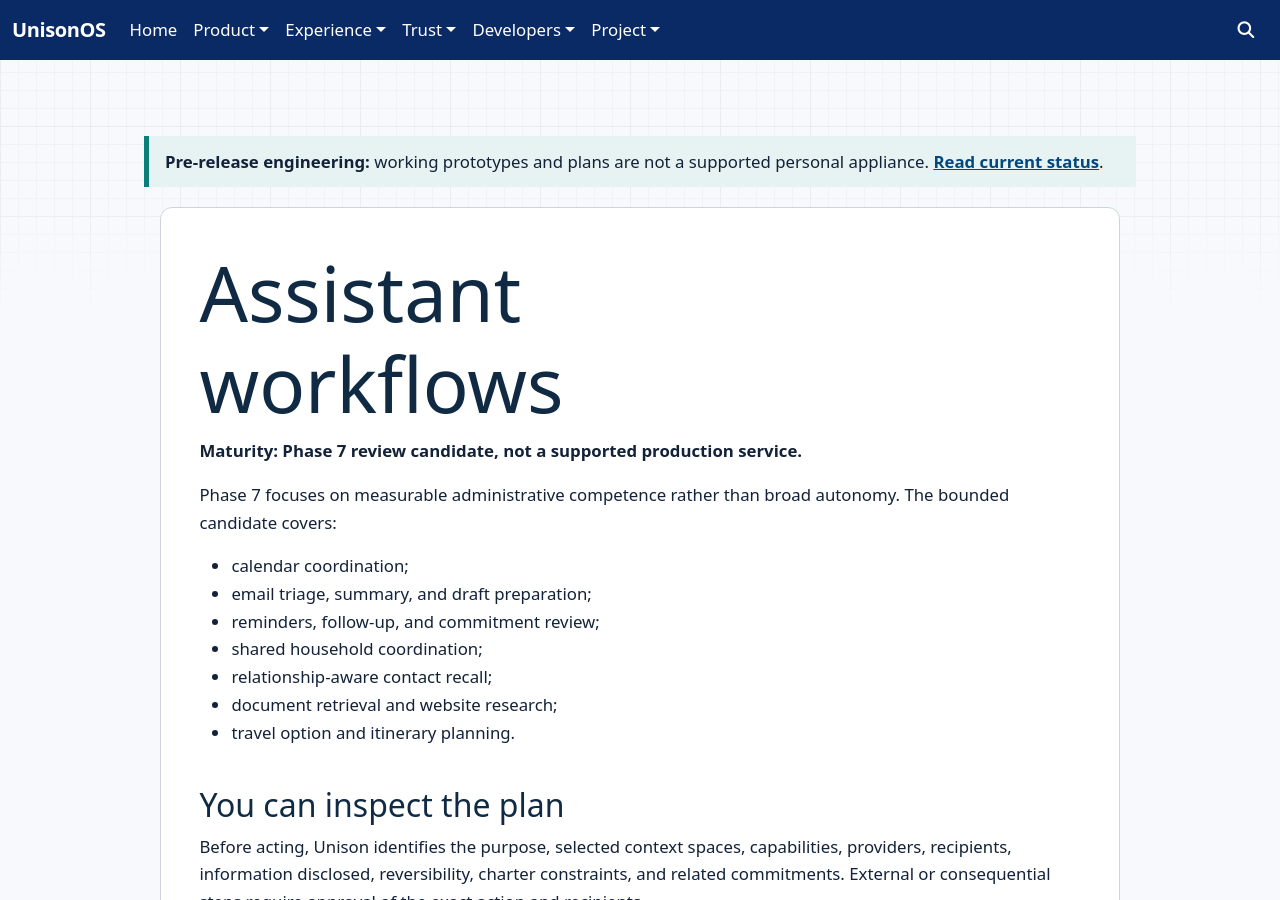
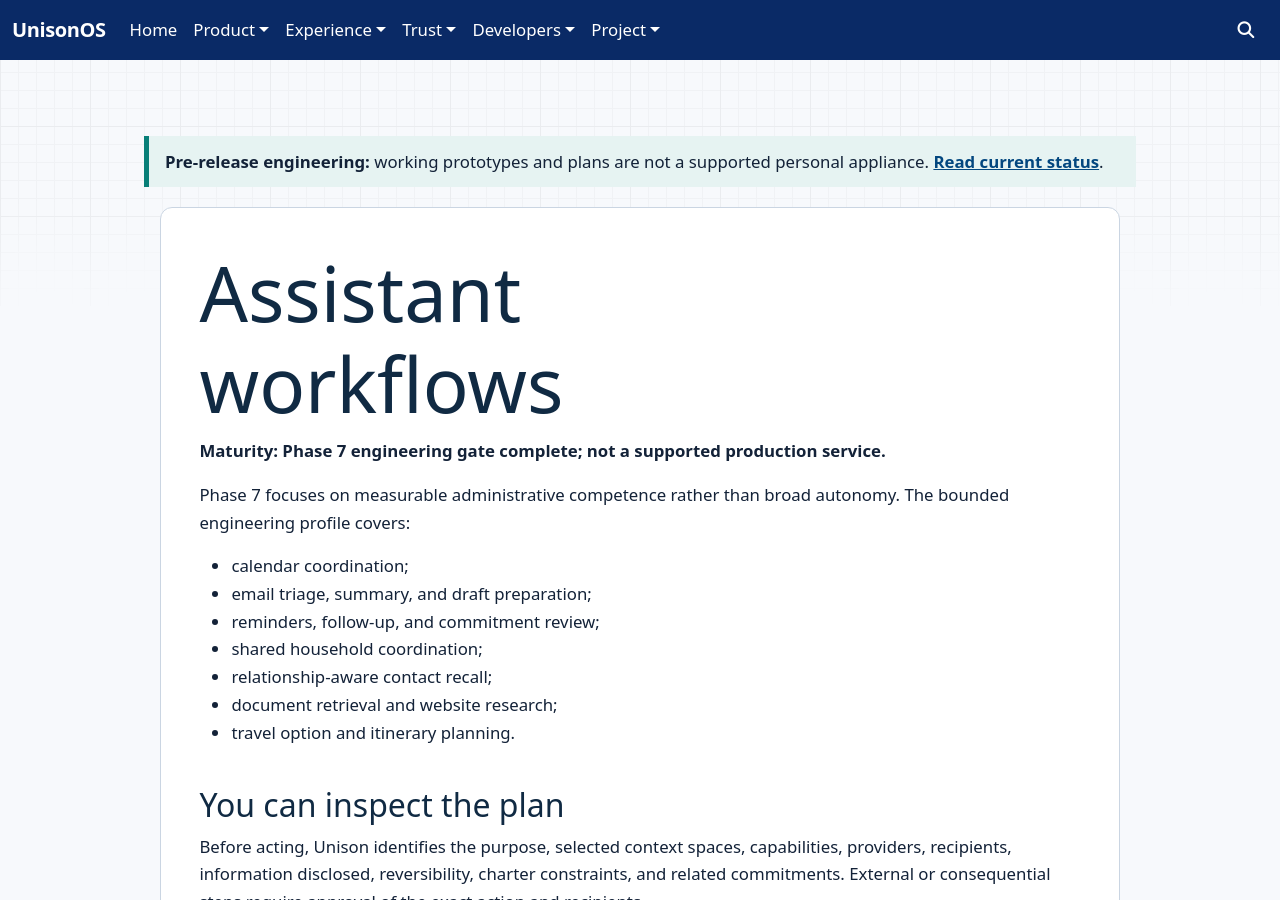
Before and after one commit to project-unisonOS/project-unisonos.github.io, an MkDocs documentation site: the page built from docs/assistant-workflows.md, in a window 1280 px wide and 900 px high. Built offline with MkDocs 1.6.1, drawn with Linux system fonts in a browser that asks for light colours; nearby versions of some CDN libraries.

Commit message:
Record Phase 7 engineering gate

```diff
--- a/docs/assistant-workflows.md
+++ b/docs/assistant-workflows.md
@@ -1,9 +1,9 @@
 # Assistant workflows
 
-**Maturity: Phase 7 review candidate, not a supported production service.**
+**Maturity: Phase 7 engineering gate complete; not a supported production service.**
 
 Phase 7 focuses on measurable administrative competence rather than broad
-autonomy. The bounded candidate covers:
+autonomy. The bounded engineering profile covers:
 
 - calendar coordination;
 - email triage, summary, and draft preparation;
```
Also changed, not shown: docs/current-status.md (+2 -1 lines), docs/index.md (+1 -1 lines), docs/project/roadmap.md (+1 -1 lines).
